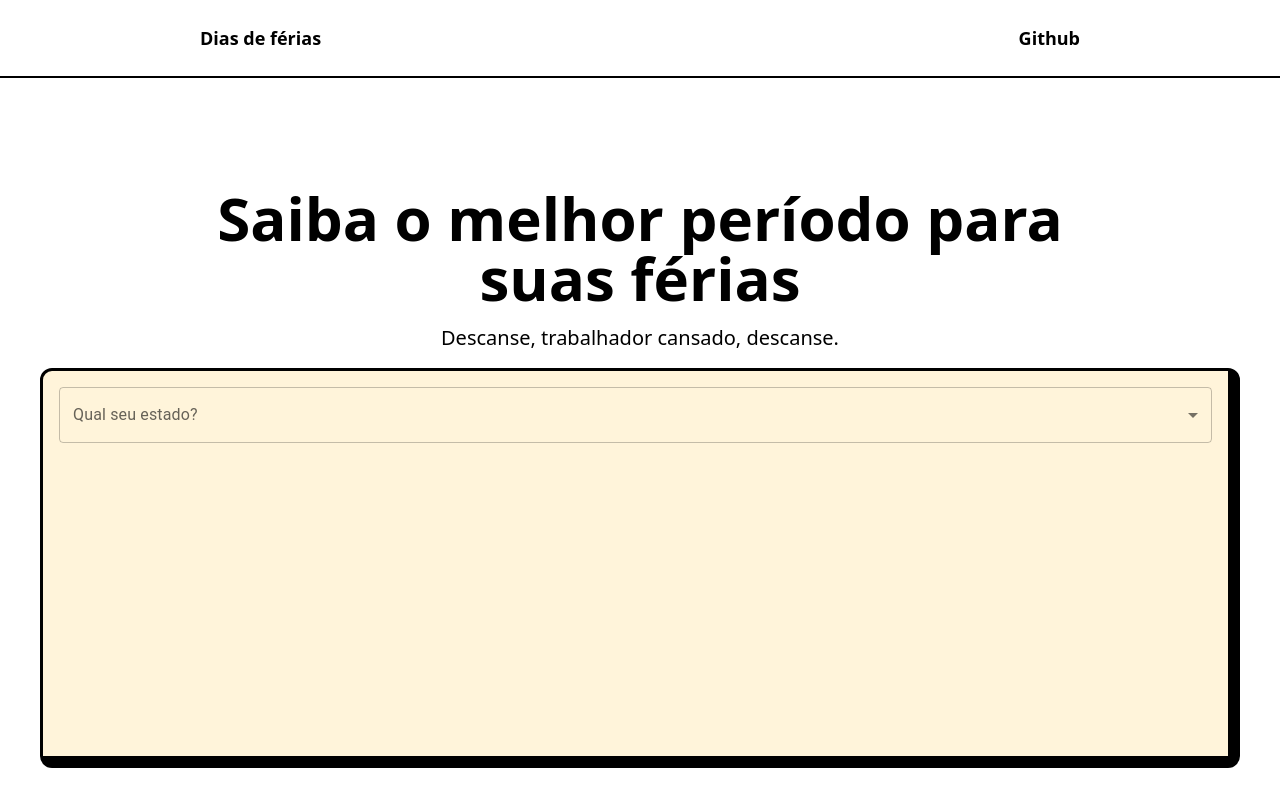
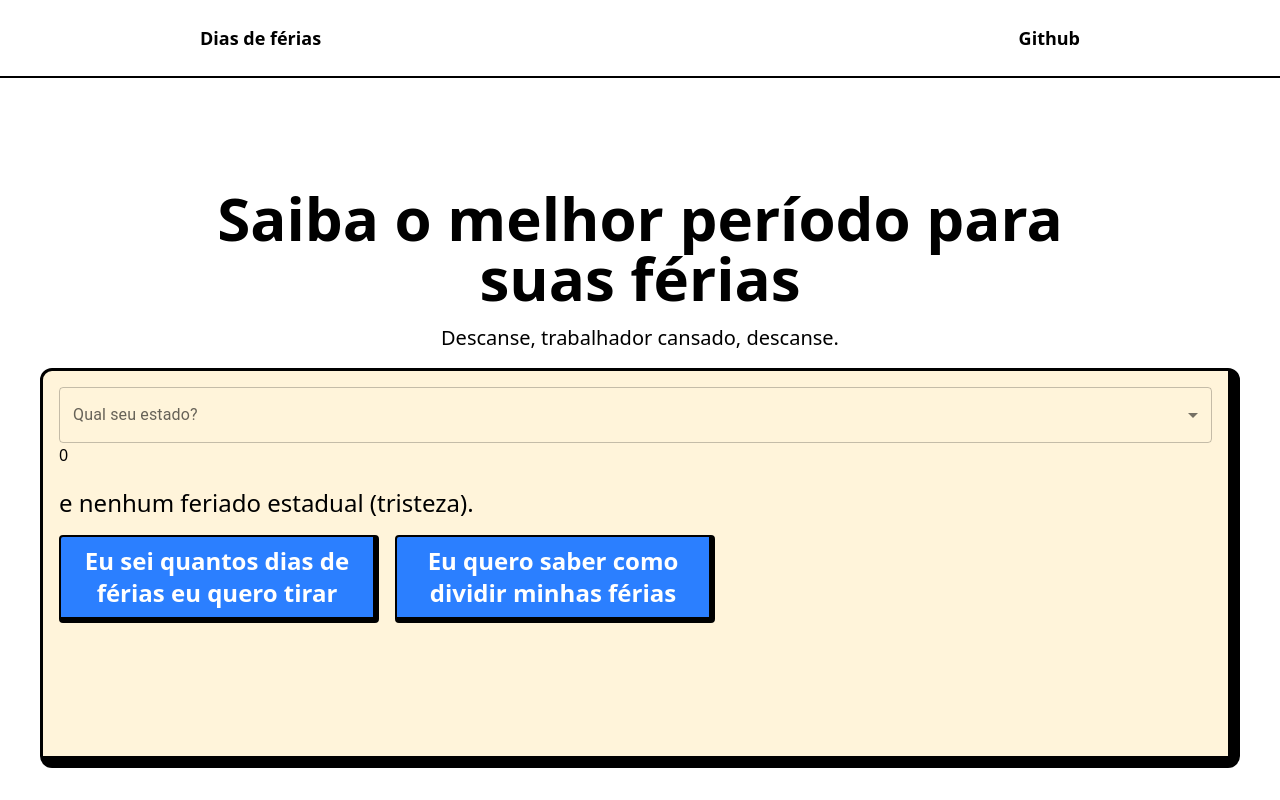
Before and after one commit to mmhqs/vacation-days, a React (Vite) app in the folder code/vacation-days-react-project/: page / in a window 1280 px wide. Shown: the top 800 px of the page. Built offline with nearby package versions, Linux system fonts and the light colour scheme.

Commit message:
feat: add buttons

```diff
--- a/code/vacation-days-react-project/src/components/form.tsx
+++ b/code/vacation-days-react-project/src/components/form.tsx
@@ -6,35 +6,29 @@ import React from "react";
 import { BRAZILIAN_STATES } from "../utils/constants";
 import { useGetHolidays } from "../hooks/useGetHolidays";
 import { organizeHolidays } from "../utils/utils";
+import { HolidayInfo } from "./holidays-info";
+import { NiceButton } from "./nice-button";
 
 export const Form = () => {
   const [state, setState] = React.useState("");
-  const [year, setYear] = React.useState("2026");
 
   const handleChange = (event: SelectChangeEvent) => {
     setState(event.target.value as string);
   };
 
-  const {
-    data: rawHolidays,
-  } = useGetHolidays(year, state);
+  const { data: rawHolidays } = useGetHolidays("2026", state);
 
-  const {
-        nationalHolidays,
-        stateHolidays,
-        mandatoryHolidays
-    } = React.useMemo(() => {
-        if (rawHolidays) {
-            return organizeHolidays(rawHolidays);
-        }
-        return { nationalHolidays: [], stateHolidays: [], mandatoryHolidays: [] };
-    }, [rawHolidays]);
-
+  const { nationalHolidays, stateHolidays } = React.useMemo(() => {
+    if (rawHolidays) {
+      return organizeHolidays(rawHolidays);
+    }
+    return { nationalHolidays: [], stateHolidays: [], mandatoryHolidays: [] };
+  }, [rawHolidays]);
 
   return (
     <div className="bg-[#FFF4DA] border-3 border-r-12 border-b-12 rounded-xl p-4 w-300 h-100">
       <FormControl fullWidth>
-        <InputLabel id="demo-simple-select-label">Qual seu estado?</InputLabel>
+        <InputLabel>Qual seu estado?</InputLabel>
         <Select value={state} label="Age" onChange={handleChange}>
           {BRAZILIAN_STATES.map((state) => (
             <MenuItem key={state} value={state}>
@@ -43,9 +37,15 @@ export const Form = () => {
           ))}
         </Select>
       </FormControl>
-      {nationalHolidays.length > 0 &&
-        <div>Em 2026, você terá {nationalHolidays.length} feriados nacionais.</div>
-      }
+      <HolidayInfo
+        year="2026"
+        nationalHolidaysCount={nationalHolidays.length}
+        stateHolidaysCount={stateHolidays.length}
+      />
+      <div className="flex flex-row gap-4 mt-4">
+        <NiceButton label="Eu sei quantos dias de férias eu quero tirar" />
+        <NiceButton label="Eu quero saber como dividir minhas férias" />
+      </div>
     </div>
   );
 };
--- /dev/null
+++ b/code/vacation-days-react-project/src/components/holidays-info.tsx
@@ -0,0 +1,34 @@
+type HolidayInfoProps = {
+  year: string;
+  nationalHolidaysCount: number;
+  stateHolidaysCount: number;
+};
+
+export const HolidayInfo = ({
+  year,
+  nationalHolidaysCount,
+  stateHolidaysCount,
+}: HolidayInfoProps) => {
+  return (
+    <>
+      {nationalHolidaysCount && (
+        <div className="mt-5 text-2xl">
+          Em {year}, você terá <strong>{nationalHolidaysCount}</strong> feriados
+          nacionais
+        </div>
+      )}
+      {stateHolidaysCount ? (
+        <div className="mt-5 text-2xl">
+          e <strong>{stateHolidaysCount}</strong>{" "}
+          {stateHolidaysCount === 1
+            ? "feriado estadual."
+            : "feriados estaduais."}
+        </div>
+      ) : (
+        <div className="mt-5 text-2xl">
+          e nenhum feriado estadual (tristeza).
+        </div>
+      )}
+    </>
+  );
+};
--- /dev/null
+++ b/code/vacation-days-react-project/src/components/nice-button.tsx
@@ -0,0 +1,17 @@
+type NiceButtonProps = {
+  label: string;
+  onClick?: () => void;
+};
+
+export const NiceButton = ({ label, onClick }: NiceButtonProps) => {
+  return (
+    <button
+      className={`bg-blue-500 hover:bg-blue-700
+        border-2 border-r-6 border-b-6 border-[#000000] rounded
+        text-white text-2xl font-bold py-2 px-4
+        cursor-pointer max-w-80`}
+    >
+      {label}
+    </button>
+  );
+};
--- a/code/vacation-days-react-project/src/hooks/useGetHolidays.ts
+++ b/code/vacation-days-react-project/src/hooks/useGetHolidays.ts
@@ -6,7 +6,7 @@ const HOLIDAYS_QUERY_KEY = ['holidays'];
 
 const fetchHolidays = async (year: string, state: string) => {
 /*   const response = await axios.get(`${API_URL}/${year}?token=23210|KmBAuGadKwys1tAG3cs8uiPTSHZdpfZH&state=${state}`); */
-  const response = await axios.get(`${BASE_URL}2026?token=23210|KmBAuGadKwys1tAG3cs8uiPTSHZdpfZH&state=${state}`);
+  const response = await axios.get(`${BASE_URL}${year}?token=23210|KmBAuGadKwys1tAG3cs8uiPTSHZdpfZH&state=${state}`);
   return response.data;
 };
 
```
